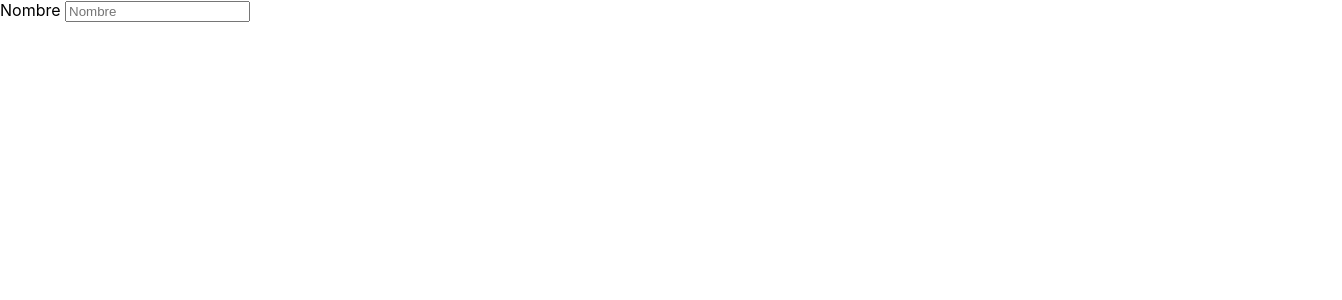
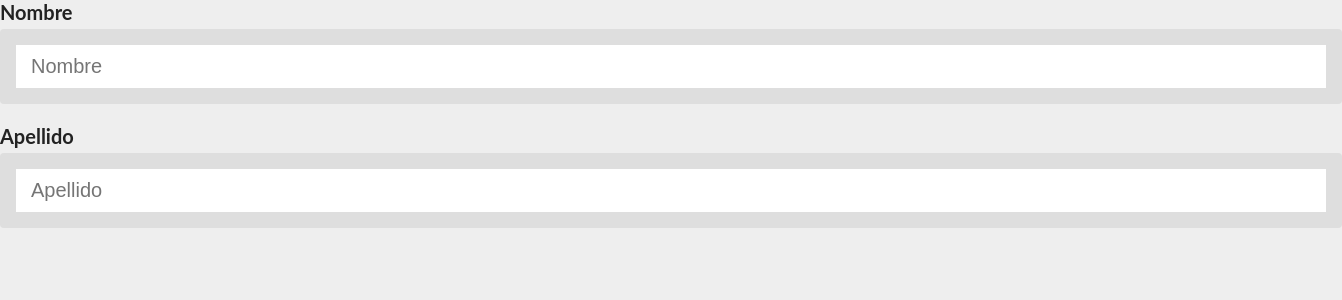
Before and after one commit to Chrisbadill/practica-gestor-usuarios, a React (Create React App) app: page / in a window 1280 px wide. Shown: the top 300 px of the page, 1342 px wide, since content can reach past the window. Built offline with nearby package versions, Linux system fonts and the light colour scheme.

Commit message:
se agregaron estilos css al componente Input

```diff
--- a/src/App.js
+++ b/src/App.js
@@ -2,7 +2,7 @@ import useFormulario from "./hooks/useFormulario";
 import Input from "./components/Input";
 
 function App() {
-  const [formulario, handleChange] = useFormulario({ name: "" });
+  const [formulario, handleChange] = useFormulario({ name: "", lastname: "" });
 
   console.log(formulario);
   return (
@@ -14,6 +14,13 @@ function App() {
         value={formulario.name}
         onChange={handleChange}
       />
+      <Input
+        label="Apellido"
+        name="lastname"
+        placeholder="Apellido"
+        value={formulario.lastname}
+        onChange={handleChange}
+      />
     </form>
   );
 }
--- /dev/null
+++ b/src/components/Input.css
@@ -0,0 +1,23 @@
+.field {
+margin-bottom: 20px;
+}
+
+.field label {
+    display: block;
+    margin: 0 0 5px 0;
+    color: #222;
+    font-weight: 700;
+    font-size: 20px;
+}
+
+.field input {
+    background-color: #fff;
+    outline: 0;
+    font-size: 20px;
+    padding: 10px 15px;
+    border: 1pc solid rgb(34, 34, 34,0.15);
+    color: #222;
+    border-radius: 4px;
+    width: 100%;
+
+}
--- a/src/components/Input.js
+++ b/src/components/Input.js
@@ -1,6 +1,7 @@
+import "./Input.css";
 const Input = ({ label, ...rest }) => {
   return (
-    <div>
+    <div className="field">
       <label> {label} </label>
       <input {...rest} />
     </div>
--- a/src/index.css
+++ b/src/index.css
@@ -1,11 +1,11 @@
 body {
+  font-family: Lato, sans-serif;
   margin: 0;
-  font-family: -apple-system, BlinkMacSystemFont, 'Segoe UI', 'Roboto', 'Oxygen',
-    'Ubuntu', 'Cantarell', 'Fira Sans', 'Droid Sans', 'Helvetica Neue',
-    sans-serif;
   -webkit-font-smoothing: antialiased;
   -moz-osx-font-smoothing: grayscale;
+  background-color: #eee;
 }
+
 
 code {
   font-family: source-code-pro, Menlo, Monaco, Consolas, 'Courier New',
```
